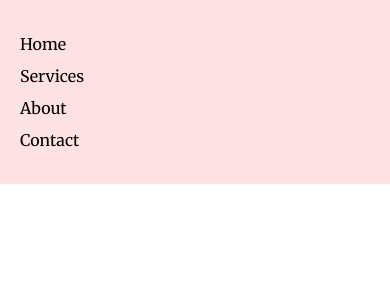
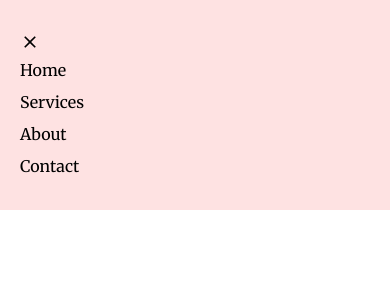
Before and after one commit to Mana12011207/TERA-electrical-services, a React (Create React App) app: page / in a window 390 px wide. Both pictures are taken after a click on the button 364 px from the left and 24 px from the top of the page. Shown: the top 300 px of the page. Built offline with nearby package versions, Linux system fonts and the light colour scheme.

Commit message:
Add close button to hamburger menu

```diff
--- a/src/components/Navbar.jsx
+++ b/src/components/Navbar.jsx
@@ -1,6 +1,7 @@
 import React from "react";
 import { useState } from "react";
 import { GiHamburgerMenu } from "react-icons/gi";
+import { IoMdClose } from "react-icons/io";
 
 function Navbar() {
   const [isVisible, setIsVisible] = useState(false);
@@ -22,7 +23,11 @@ function Navbar() {
           <GiHamburgerMenu className="text-xl " />
         </button>
         {isVisible && (
-          <nav className="fixed bg-red-100 left-0 top-0 w-full py-8 pl-5">
+          <div className="fixed top-0 left-0 bg-red-100   w-full py-8 pl-5 transform transition-transform duration-300 ${isVisible ? 'translate-x-0' :">
+            <nav>
+              <button onClick={toggleHamburgerMenue}>
+                <IoMdClose className="text-xl" />
+              </button>
               <ul className="space-y-2">
                 <li>Home</li>
                 <li>Services</li>
@@ -30,6 +35,7 @@ function Navbar() {
                 <li>Contact</li>
               </ul>
             </nav>
+          </div>
         )}
       </div>
       <nav></nav>
```
Lines whose indentation alone changed are shown as unchanged.
